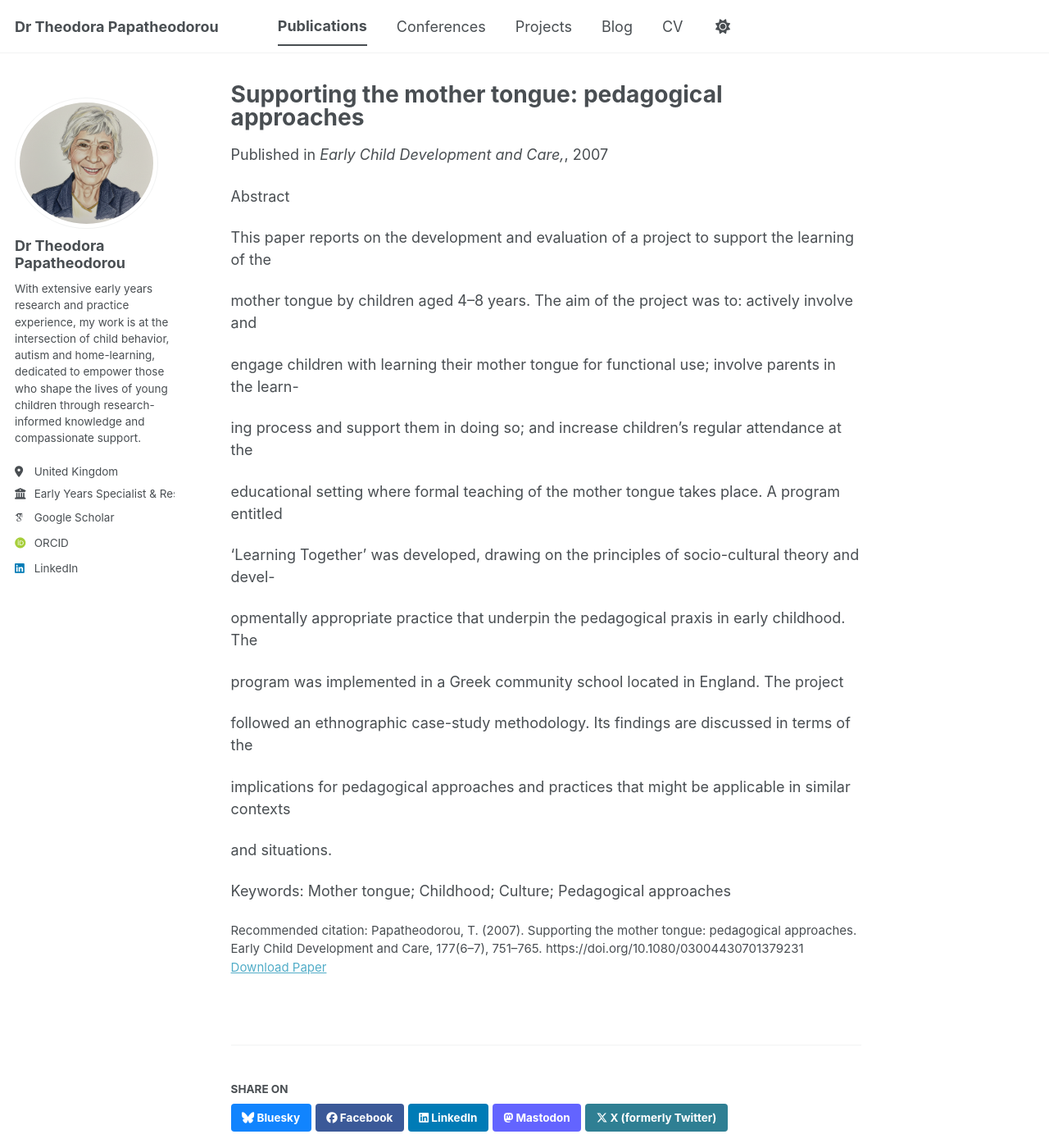
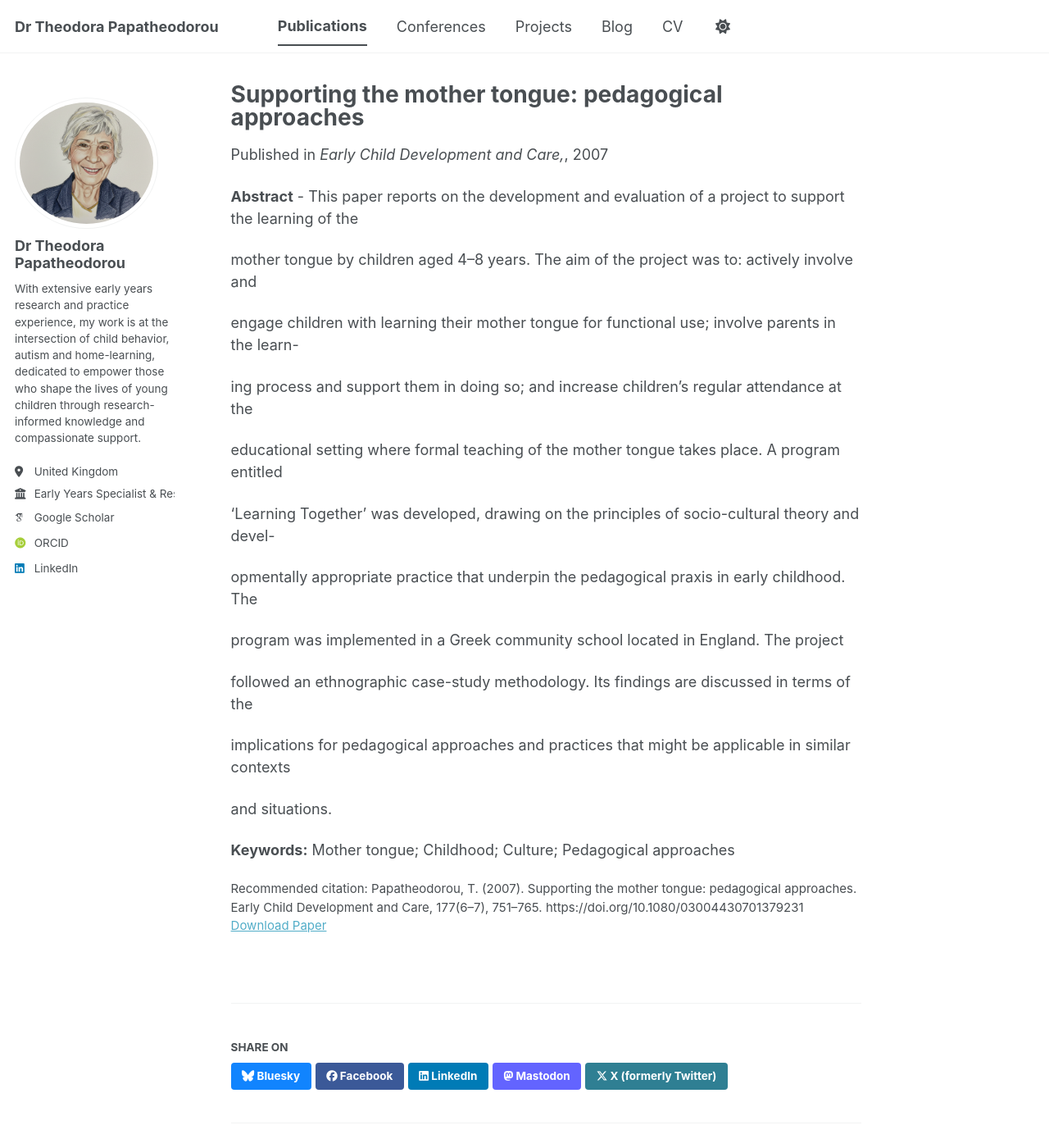
Before and after one commit to theodorapapatheodorou/theodorapapatheodorou.github.io, a Jekyll site: the page built from _publications/2026-02-20-supporting-the-mother-tongue-pedagogical-approaches.md, in a window 1280 px wide and 1400 px high. Shown: the whole window at 82% size. Built offline with Jekyll 4.4.1, drawn with Linux system fonts in a browser that asks for light colours; some web fonts are replaced; a script bundle is joined from its source files by our own code; library files that are not in the unit come from our copies.

```diff
--- a/_publications/2026-02-20-supporting-the-mother-tongue-pedagogical-approaches.md
+++ b/_publications/2026-02-20-supporting-the-mother-tongue-pedagogical-approaches.md
@@ -10,9 +10,7 @@ citation: >
   https://doi.org/10.1080/03004430701379231
 collection: publications
 ---
-Abstract
-
-This paper reports on the development and evaluation of a project to support the learning of the
+**Abstract** \- This paper reports on the development and evaluation of a project to support the learning of the
 
 mother tongue by children aged 4–8 years. The aim of the project was to: actively involve and
 
```
Also changed, not shown: other parts of _publications/2026-02-20-supporting-the-mother-tongue-pedagogical-approaches.md (+1 -1 lines).
